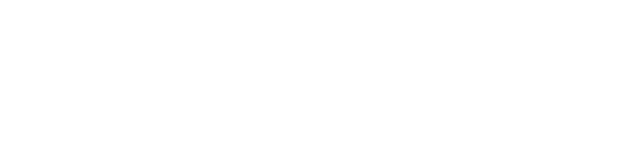
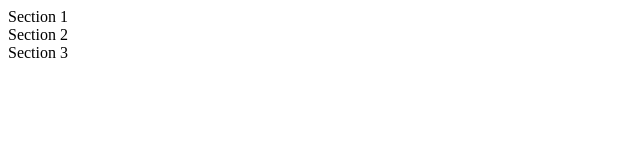
Before and after one commit to DragutinIlic88/Practice, a plain HTML site: page index.html in a window 1280 px wide. Shown: the whole page, without its empty margins (0-640 px from the left). Drawn offline with Linux system fonts and the light colour scheme.

Commit message:
Adding some sections to the index.html.

```diff
--- a/index.html
+++ b/index.html
@@ -19,7 +19,9 @@
         <a href="#">upgrade your browser</a> to improve your experience.
       </p>
     <![endif]-->
-
+    <section>Section 1</section>
+    <section>Section 2</section>
+    <section>Section 3</section>
     <script src="" async defer></script>
   </body>
 </html>
```
